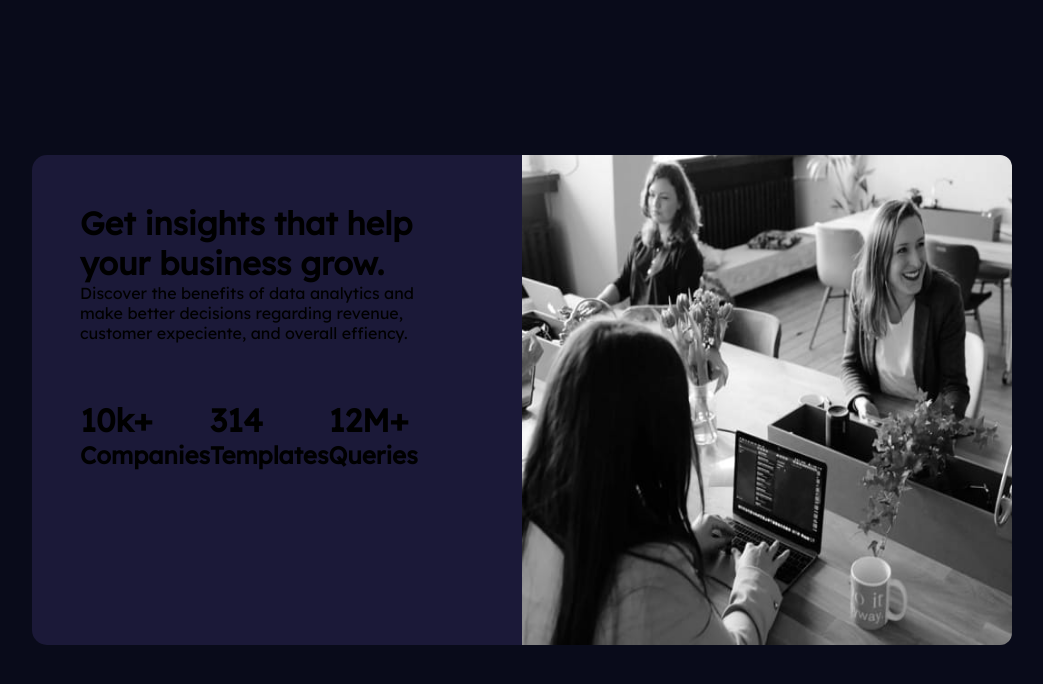
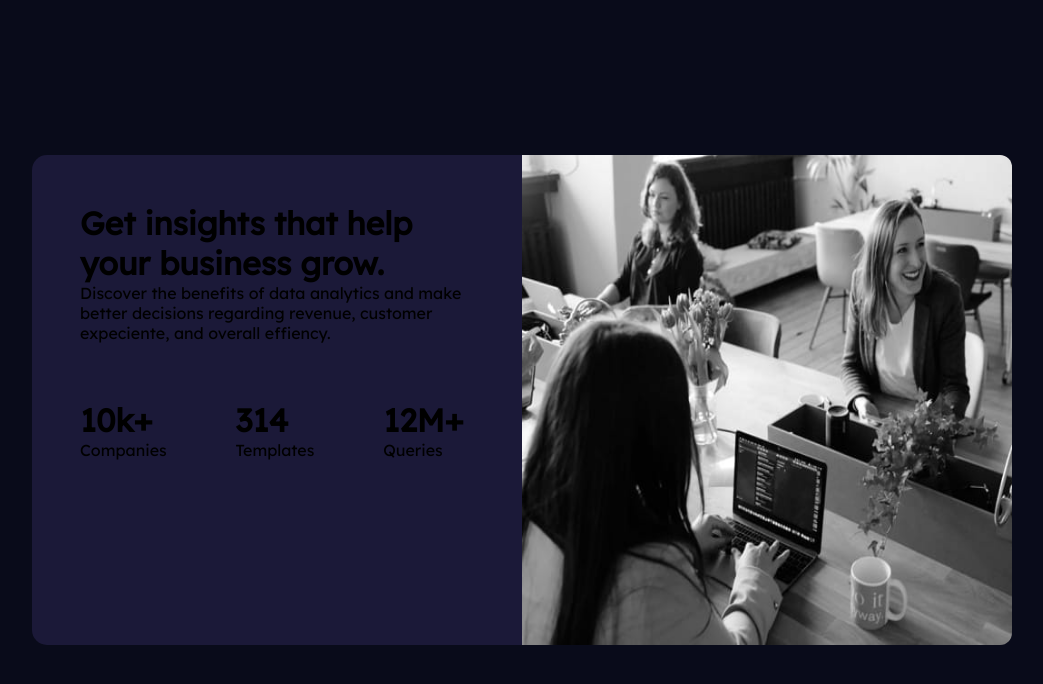
Before and after one commit to Duzoka/stats-preview-card-component-main, a plain HTML site: page index.html in a window 1280 px wide. Shown: the whole page, without its empty margins (118-1161 px from the left). Drawn offline with Linux system fonts and the light colour scheme.

Commit message:
Change h2 to paragraph
Ajeitando distanciamento entre os elementos.

```diff
--- a/index.html
+++ b/index.html
@@ -27,15 +27,15 @@
                 <div class="flex">
                     <div class="text1">
                         <h1>10k+</h1>
-                            <h2>Companies</h2>
+                            <p>Companies</p>
                     </div>
                     <div class="text2">
                         <h1>314</h1>
-                        <h2>Templates</h2>
+                            <p>Templates</p>
                     </div>
                     <div class="text3">
                         <h1>12M+</h1>
-                        <h2>Queries</h2>
+                            <p>Queries</p>
                     </div>
                 </div>
             </div>
--- a/src/css/style.css
+++ b/src/css/style.css
@@ -64,7 +64,7 @@ body {
     display: block;
     width: 50%;
     padding: 3rem;
-    padding-right: 5rem;
+
 
 }
 
@@ -78,5 +78,6 @@ body {
     width: 100%;
     height: 50%;
     display: flex;
+    gap: 4.3rem;
 
 }
```
Also changed, not shown: ilearn.txt (added).
